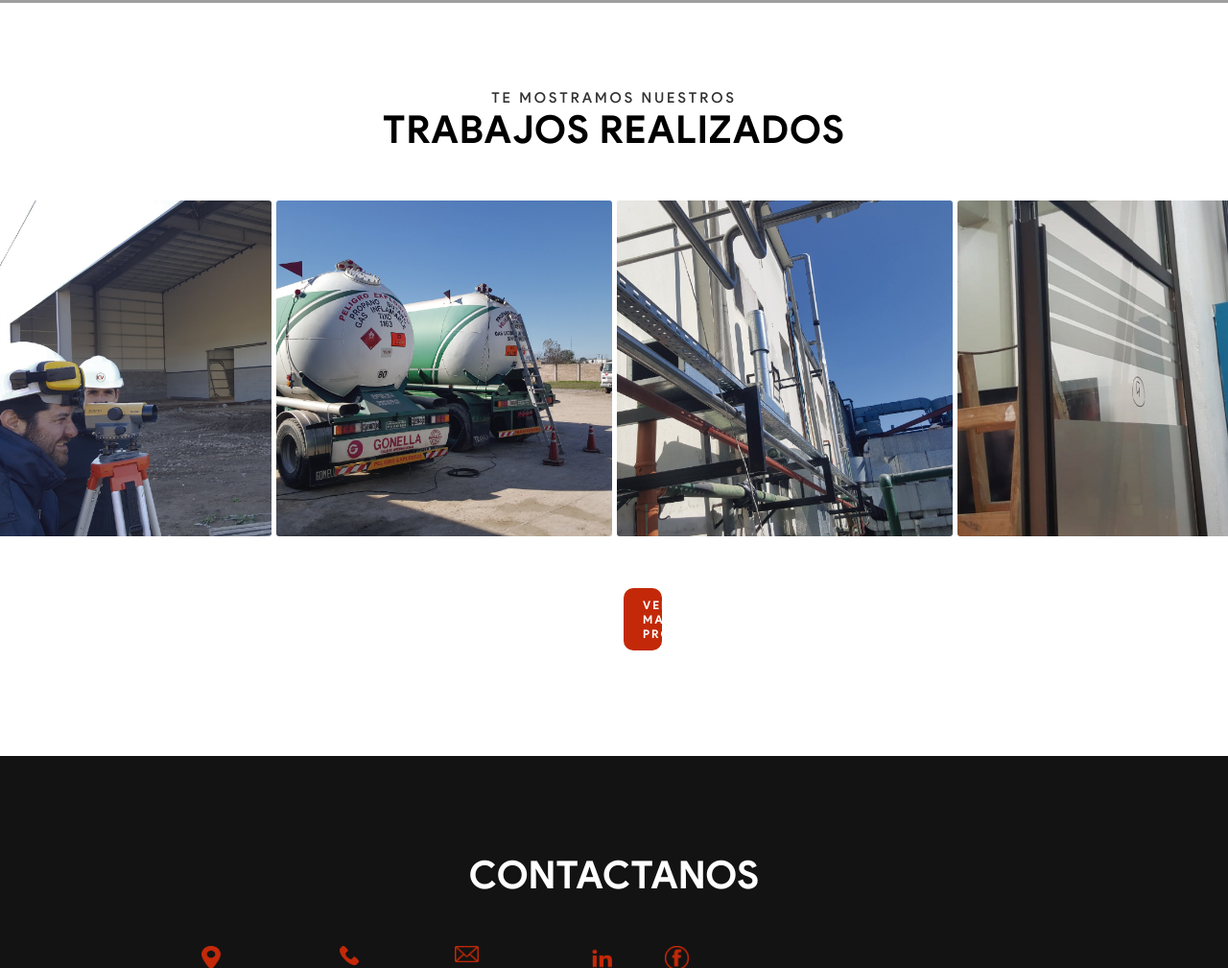
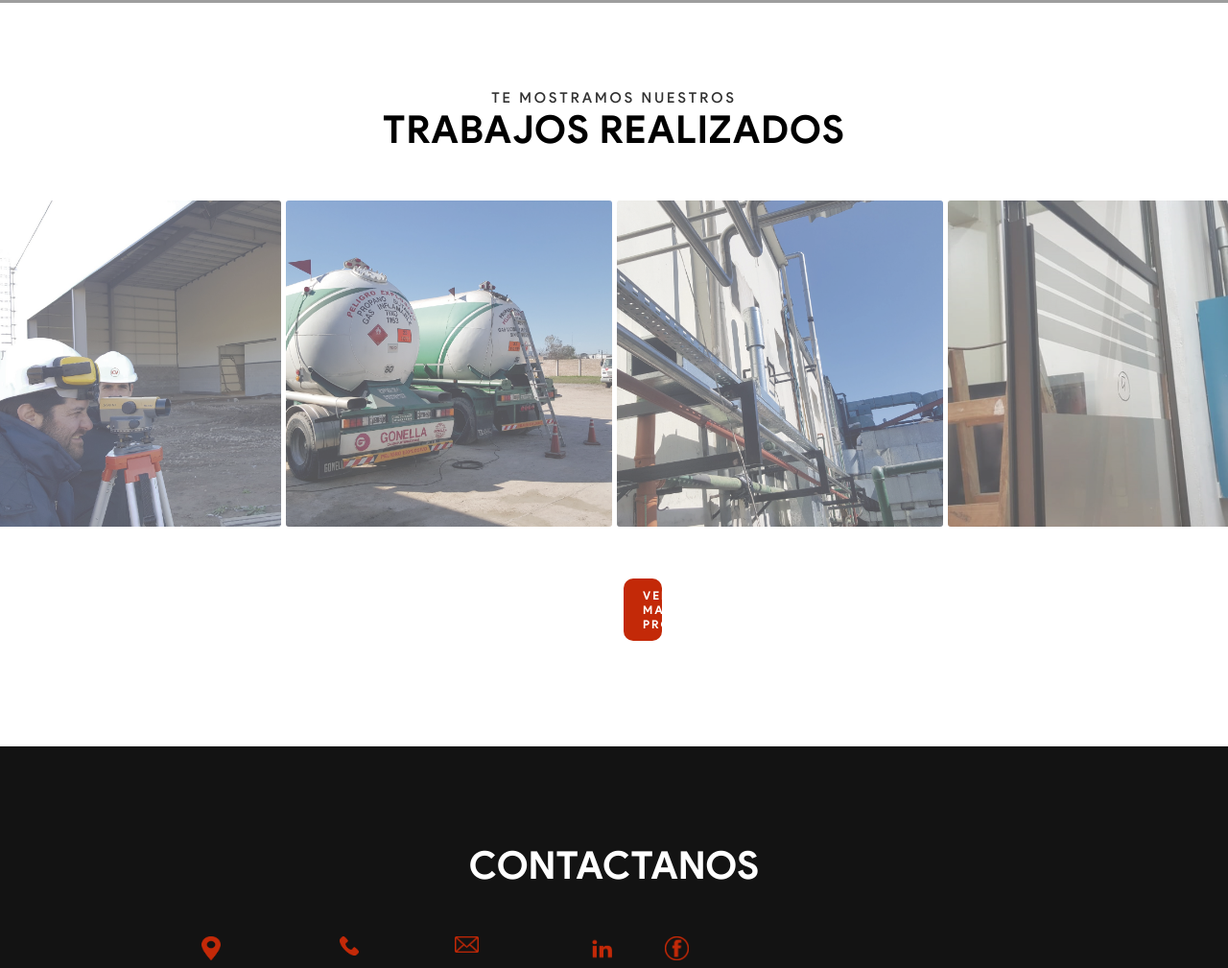
Before and after one commit to TrellixVulnTeam/Proyectokcv_DP1K, a plain HTML site: page index.html in a window 1280 px wide. Shown: the part 1499-2508 px from the top of the page at 96% size. Drawn offline with Linux system fonts and the light colour scheme; grey boxes are pictures that could not be loaded; a web font is replaced by a local one.

Commit message:
agregue transformaciones a rama master

```diff
--- a/CSS/Style.css
+++ b/CSS/Style.css
@@ -280,9 +280,14 @@
 
         .proyecto-grid-gallery .img-box img {
             border-radius: 3px;
-            width: 350px;
-            height: 350px;
-        }
+            width: 340px;
+            height: 340px;
+            opacity: 0.7;
+        }
+        .proyecto-grid-gallery .img-box img:hover {
+         transform: scale(1.1);
+        opacity: 1;
+    transition: all 1.2s;}
 
         .btn-proyectos {
             font-family: "ProductSans";
```
